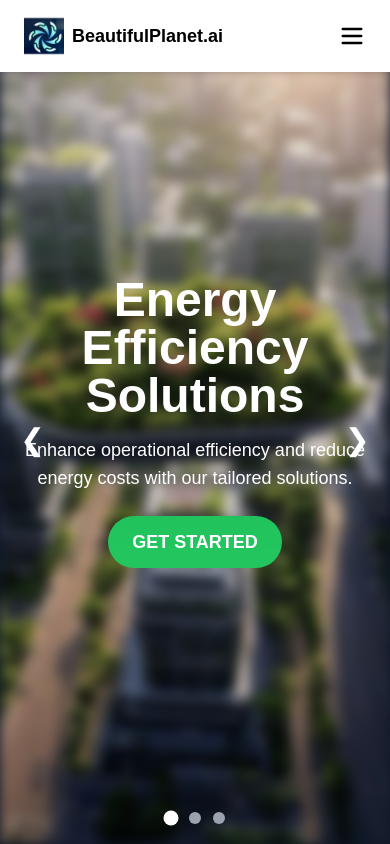
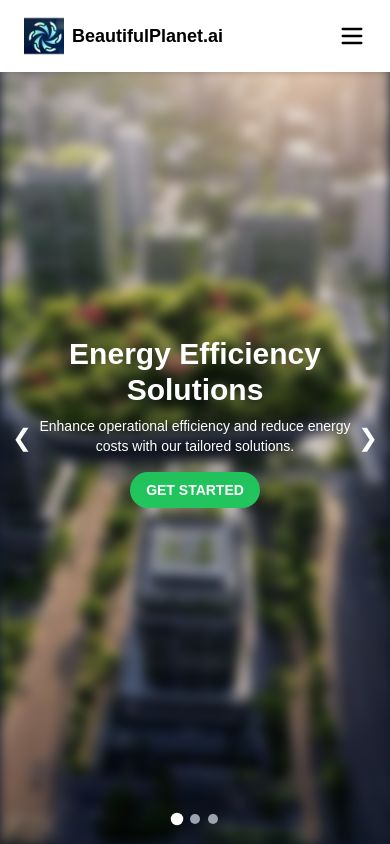
Before and after one commit to ishita-1305/BeautifulPlanet.ai, a Next.js app: page / in a window 390 px wide. Shown: the top 844 px of the page. Built offline with nearby package versions, Linux system fonts and the light colour scheme.

Commit message:
fix: hero slider responsive

```diff
--- a/src/components/Hero.tsx
+++ b/src/components/Hero.tsx
@@ -43,7 +43,8 @@ export default function Hero() {
   };
 
   return (
-    <div className="relative flex flex-col items-center justify-center h-screen text-center px-6 overflow-hidden">
+    <div className="relative flex flex-col items-center justify-center h-screen text-center px-4 sm:px-6 overflow-hidden">
+      {/* Background Image */}
       <div className="absolute top-0 left-0 w-full h-full">
         <AnimatePresence initial={false} custom={direction}>
           <motion.div
@@ -61,7 +62,8 @@ export default function Hero() {
         </AnimatePresence>
       </div>
 
-      <div className="relative z-10">
+      {/* Content */}
+      <div className="relative z-10 px-4">
         <AnimatePresence mode="wait">
           <motion.div
             key={currentIndex}
@@ -71,39 +73,41 @@ export default function Hero() {
             transition={{ duration: 0.5 }}
             className="text-white"
           >
-            <h1 className="text-5xl font-bold drop-shadow-2xl">
+            <h1 className="text-3xl sm:text-5xl font-bold drop-shadow-2xl">
               {slides[currentIndex].title}
             </h1>
-            <p className="mt-4 text-lg drop-shadow-2xl">
+            <p className="mt-2 sm:mt-4 text-sm sm:text-lg drop-shadow-2xl">
               {slides[currentIndex].description}
             </p>
 
-            <button className="mt-6 bg-green-500 hover:bg-green-600 text-white py-3 px-6 rounded-full text-lg font-semibold">
+            <button className="mt-4 sm:mt-6 bg-green-500 hover:bg-green-600 text-white py-2 px-4 sm:py-3 sm:px-6 rounded-full text-sm sm:text-lg font-semibold">
               GET STARTED
             </button>
           </motion.div>
         </AnimatePresence>
       </div>
 
-      <div className="absolute bottom-5 flex space-x-3">
+      {/* Dots Indicator */}
+      <div className="absolute bottom-5 flex space-x-2 sm:space-x-3">
         {slides.map((_, index) => (
           <div
             key={index}
-            className={`w-3 h-3 rounded-full transition-all duration-300 ${
+            className={`w-2.5 h-2.5 sm:w-3 sm:h-3 rounded-full transition-all duration-300 ${
               currentIndex === index ? "bg-white scale-125" : "bg-gray-400"
             }`}
           />
         ))}
       </div>
 
+      {/* Navigation Arrows */}
       <div
-        className="absolute top-1/2 left-5 text-3xl cursor-pointer text-white z-10"
+        className="absolute top-1/2 left-3 sm:left-5 text-2xl sm:text-3xl cursor-pointer text-white z-10"
         onClick={prevSlide}
       >
         ❮
       </div>
       <div
-        className="absolute top-1/2 right-5 text-3xl cursor-pointer text-white z-10"
+        className="absolute top-1/2 right-3 sm:right-5 text-2xl sm:text-3xl cursor-pointer text-white z-10"
         onClick={nextSlide}
       >
         ❯
```
